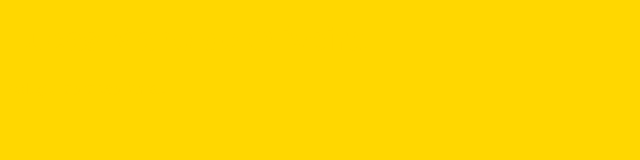
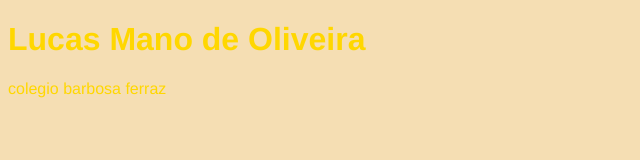
Before and after one commit to lucasSDA/mat-23, a plain HTML site: page index.html in a window 1280 px wide. Shown: the whole page, without its empty margins (0-640 px from the left). Drawn offline with Linux system fonts and the light colour scheme.

Commit message:
index.html

```diff
--- a/index.html
+++ b/index.html
@@ -5,7 +5,7 @@
       <title>Lucas Mano</title>
       <link rel="stylesheet" href="style.css">
   </head>
-  <body style="background-color: #FFD700;>
+  <body style="background-color: #F5DEB3;>
 
     <font size="10">
     <font face="Helvetica">
```
